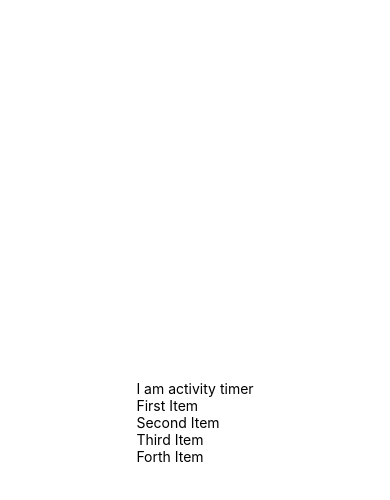
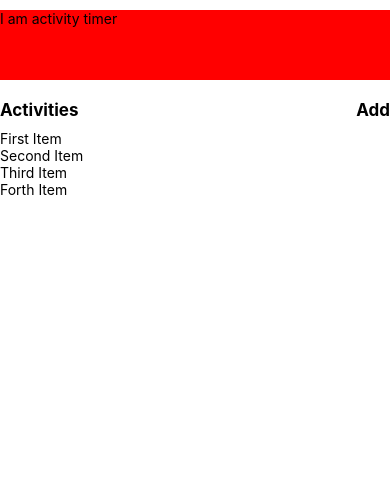
Before and after one commit to Jerga99/7-days-of-code-react-native, a React Native app: screen / in a window 390 px wide. Shown: the top 500 px of the page. Built offline with nearby package versions, Linux system fonts and the light colour scheme.

Commit message:
Place the content to the top

```diff
--- a/App.js
+++ b/App.js
@@ -3,15 +3,15 @@
 
 
 import { StatusBar } from 'expo-status-bar';
-import { StyleSheet, View } from 'react-native';
+import { StyleSheet, SafeAreaView } from 'react-native';
 import { ActivityHomeScreen } from './src/screens/Home';
 
 export default function App() {
   return (
-    <View style={styles.container}>
+    <SafeAreaView style={styles.container}>
       <ActivityHomeScreen />
       <StatusBar style="auto" />
-    </View>
+    </SafeAreaView>
   );
 }
 
--- a/src/components/activity/Timer.js
+++ b/src/components/activity/Timer.js
@@ -1,13 +1,21 @@
-import { Text, View } from "react-native"
+import { Text, View, StyleSheet } from "react-native"
 
 
 
 export const ActivityTimer = () => {
   return (
-    <View>
+    <View style={styles.timerContainer}>
       <Text>
         I am activity timer
       </Text>
     </View>
   )
 }
+
+const styles = StyleSheet.create({
+  timerContainer: {
+    height: 70,
+    marginVertical: 10,
+    backgroundColor: 'red'
+  }
+})
--- a/src/screens/Home.js
+++ b/src/screens/Home.js
@@ -1,4 +1,4 @@
-import { FlatList, View } from "react-native";
+import { FlatList, StyleSheet, View, Text } from "react-native";
 import { ActivityTimer } from "../components/activity/Timer";
 import { ActivityItem } from "../components/activity/Item";
 import data from "../data/activities.json";
@@ -7,8 +7,12 @@ import data from "../data/activities.json";
 export const ActivityHomeScreen = () => {
 
   return (
-    <View>
+    <View style={styles.screenContainer}>
       <ActivityTimer></ActivityTimer>
+      <View style={styles.listHeading}>
+        <Text style={styles.text}>Activities</Text>
+        <Text style={styles.text}>Add</Text>
+      </View>
       <FlatList
         data={data}
         keyExtractor={({id}) => id}
@@ -19,3 +23,20 @@ export const ActivityHomeScreen = () => {
     </View>
   )
 }
+
+const styles = StyleSheet.create({
+  screenContainer: {
+    flex: 1,
+    width: "100%"
+  },
+  listHeading: {
+    display: "flex",
+    flexDirection: "row",
+    justifyContent: "space-between",
+    paddingVertical: 10
+  },
+  text: {
+    fontSize: 17,
+    fontWeight: "bold"
+  }
+})
```
